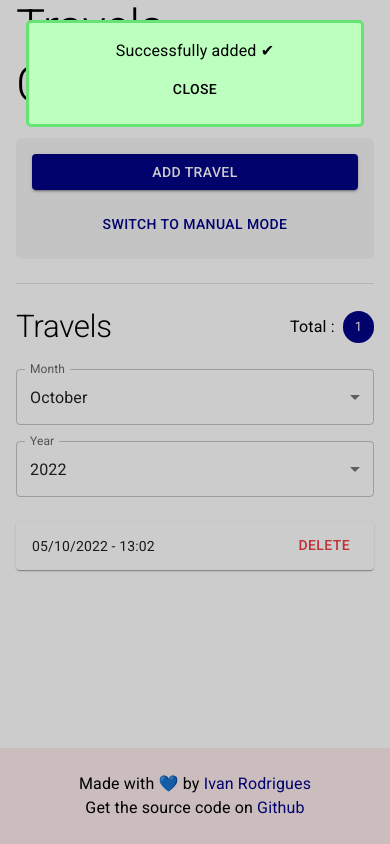
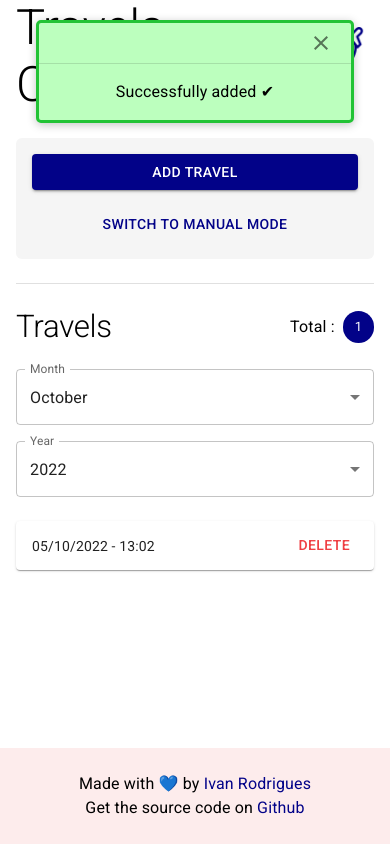
Before and after one commit to Ivanho92/stib-counter, a React (Create React App) app: page / in a window 390 px wide. Both pictures are taken after a click on the button "ADD TRAVEL". Built offline with nearby package versions, Linux system fonts and the light colour scheme; a web font is replaced by a local one.

Commit message:
FIXED: popup layout on mobile devices. IMPROVED: popup design

```diff
--- a/package.json
+++ b/package.json
@@ -6,6 +6,7 @@
     "@emotion/react": "^11.10.4",
     "@emotion/styled": "^11.10.4",
     "@fontsource/roboto": "^4.5.8",
+    "@mui/icons-material": "^5.11.0",
     "@mui/material": "^5.10.8",
     "@mui/x-date-pickers": "^5.0.3",
     "@testing-library/jest-dom": "^5.16.5",
--- a/src/App.jsx
+++ b/src/App.jsx
@@ -23,4 +23,7 @@ const App = () => {
 
 export default App;
 
-// TODO fix the popup container on mobile devices
+// TODO setTimeout for popup container
+// TODO use portals for popup
+// TODO animate popup
+// TODO after adding a travel, switch current month and year to that new date
--- a/src/components/common/Popup.jsx
+++ b/src/components/common/Popup.jsx
@@ -1,20 +1,28 @@
 import React from "react";
 
-import { Box, Stack, Typography, Button } from "@mui/material";
+import { Divider, Box, Typography, IconButton } from "@mui/material";
+import CloseIcon from "@mui/icons-material/Close";
 
 import styles from "./Popup.module.css";
 
 const Popup = ({ status, message, onPopupClose }) => {
   return (
     <Box className={styles.popupContainer} onClick={onPopupClose}>
-      <Stack
-        spacing={1}
-        className={`${styles.popup} ${status && styles[`popup-${status}`]}`}>
-        <Typography variant="body1">{message}</Typography>
-        <Button onClick={onPopupClose} variant="outline" color={status}>
-          close
-        </Button>
-      </Stack>
+      <div className={`${styles.popup} ${status && styles[`popup-${status}`]}`}>
+        <Box sx={{ display: "flex", justifyContent: "end" }}>
+          <IconButton
+            className={styles.closeModal}
+            onClick={onPopupClose}
+            variant="outline"
+            aria-label="close">
+            <CloseIcon />
+          </IconButton>
+        </Box>
+        <Divider />
+        <Typography variant="body1" sx={{ padding: "1rem" }}>
+          {message}
+        </Typography>
+      </div>
     </Box>
   );
 };
--- a/src/components/common/Popup.module.css
+++ b/src/components/common/Popup.module.css
@@ -1,10 +1,9 @@
 .popupContainer {
-  position: absolute;
+  position: fixed;
   top: 0;
   bottom: 0;
   left: 0;
   right: 0;
-  background-color: rgba(0, 0, 0, 0.2);
   margin-top: 0 !important;
 }
 
@@ -12,16 +11,24 @@
   position: relative;
   margin-left: auto;
   margin-right: auto;
-  max-width: 300px;
+  width: 80%;
+  max-width: 450px;
   top: 20px;
   text-align: center;
 
-  padding: 1rem 1rem;
   border-radius: 5px;
   border: 3px solid black;
+
+  box-shadow: 0px 2px 10px 0px rgb(0 0 0 / 23%);
 }
 
 .popup-success {
-  border-color: #65e474;
+  border-color: hsl(127, 70%, 45%);
   background-color: #bcffbe;
 }
+
+.closeModal {
+  /* position: absolute; */
+  top: calc(50% - 16px);
+  right: 10px;
+}
--- a/src/index.css
+++ b/src/index.css
@@ -1,6 +1,7 @@
 body {
   min-height: 100vh;
   margin: 0;
+  position: relative;
 }
 
 #root {
```
Also changed, not shown: 1 other file (tests, documents, lock files or other folders). Lines whose indentation alone changed are shown as unchanged.
